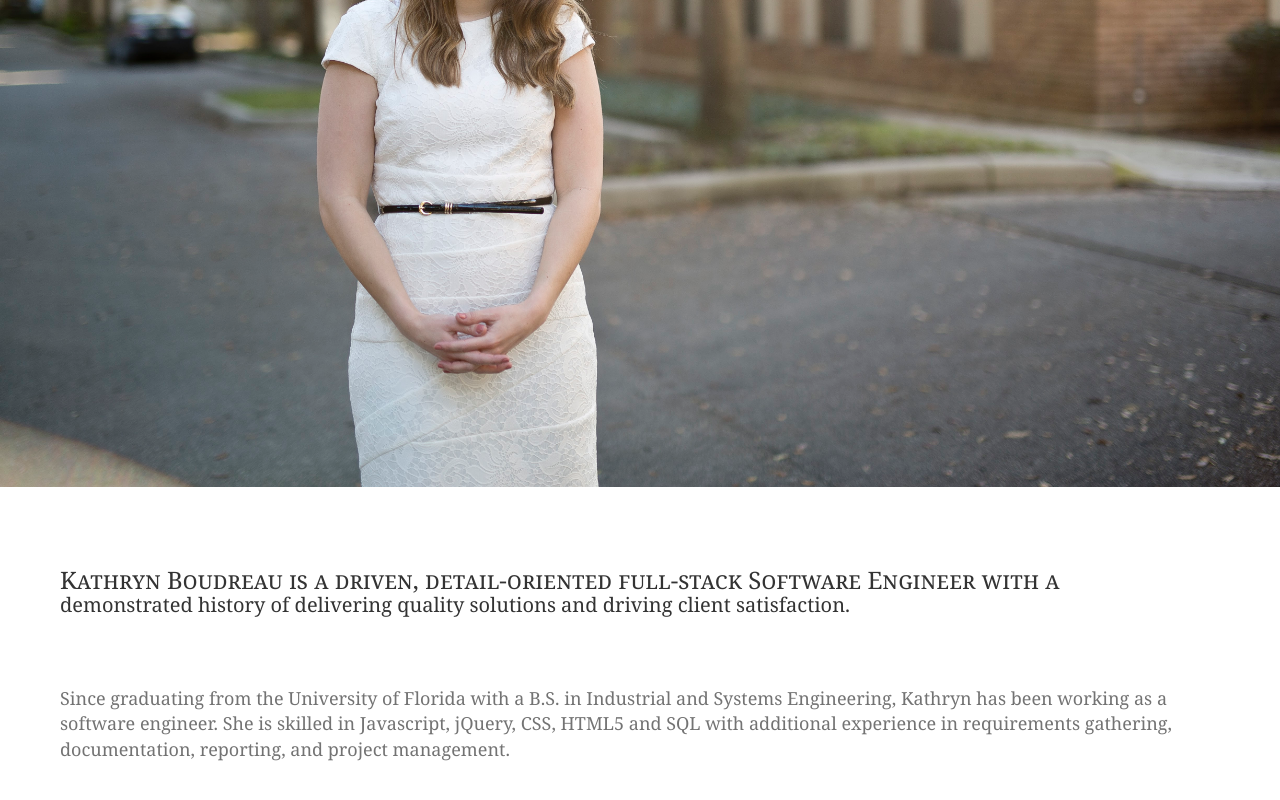
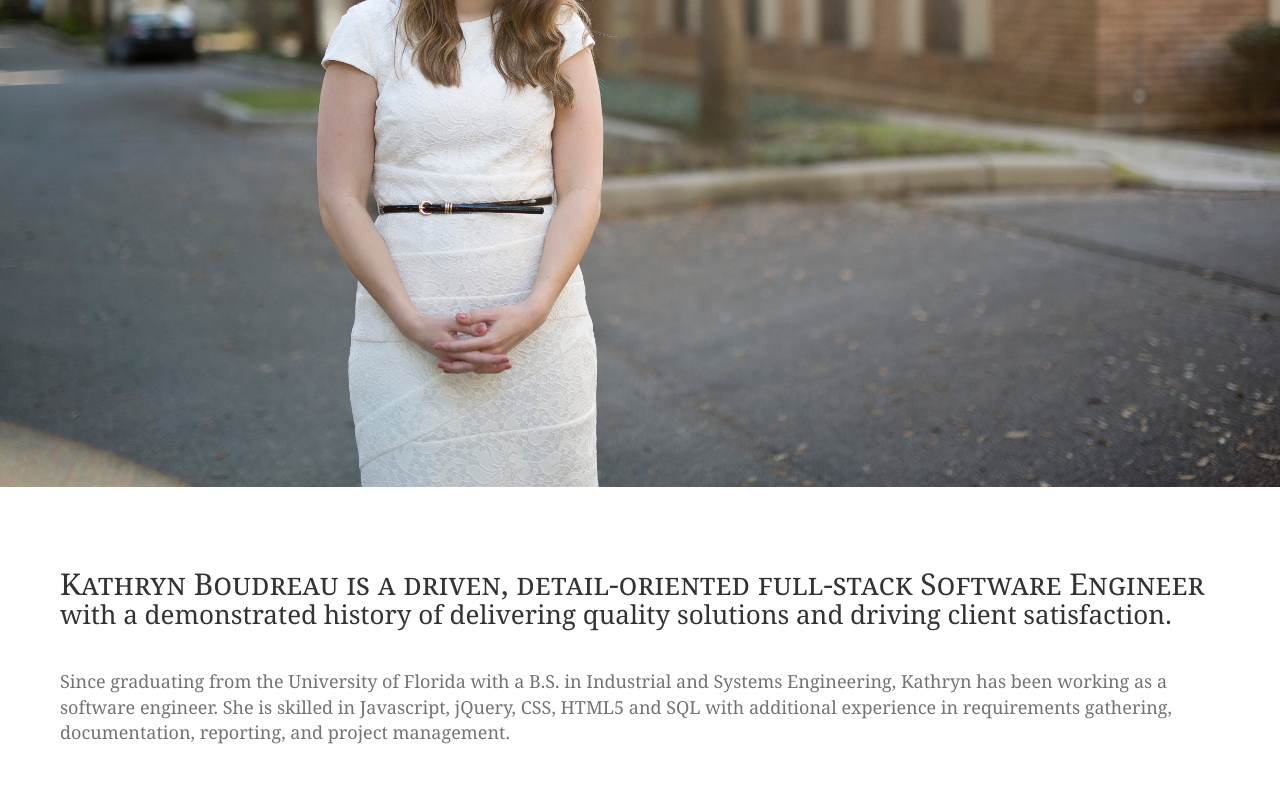
Before and after one commit to kdboudreau/kdboudreau.github.io, an Angular app: page / in a window 1280 px wide. Shown: the part 366-1166 px from the top of the page. Built offline with nearby package versions, Linux system fonts and the light colour scheme.

Commit message:
updated padding and font size

```diff
--- a/src/app/portfolio/portfolio.component.css
+++ b/src/app/portfolio/portfolio.component.css
@@ -1,11 +1,11 @@
 .portfolio-h2 {
-  padding: 60px;
+  padding: 60px 60px 30px 60px;
   vertical-align: top;
-  font-size: 20px;
+  font-size: 26px;
 }
 .portfolio-h2::first-line {
   font-variant-caps: small-caps;
-  font-size: 24px;
+  font-size: 30px;
 }
 .portfolio-div {
   padding: 0 60px 60px 60px;
```
